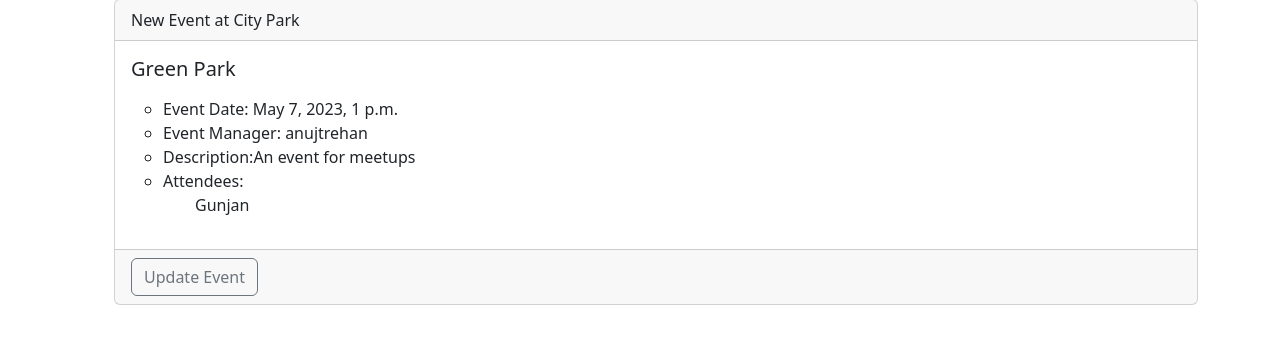
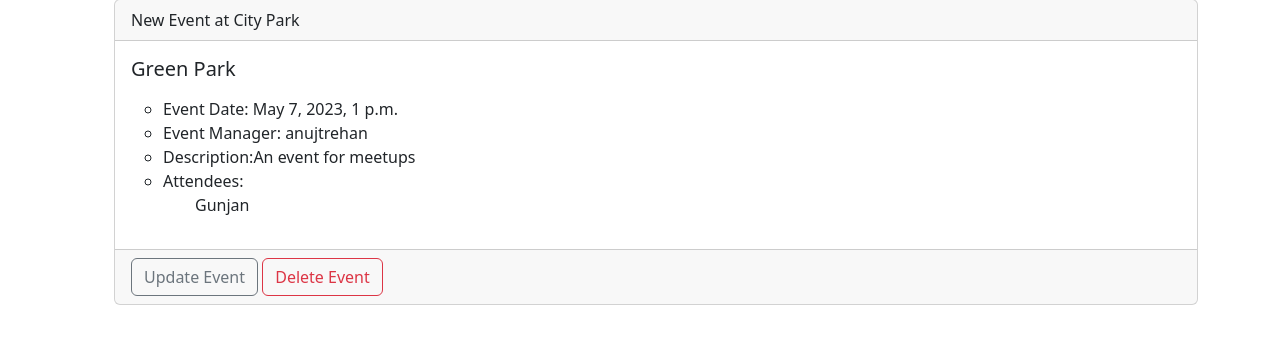
Before and after one commit to anuj2110/django-events-app, a Django app: page /events in a window 1280 px wide. Shown: the part 137-494 px from the top of the page. Run offline with Django 4.2, Linux system fonts and the light colour scheme; data comes from the database, SQL or seed files in the repository; both versions use the stored data as it was after the commit.

Commit message:
Added code for deleting events and venues

```diff
--- a/events/templates/events/list-events.html
+++ b/events/templates/events/list-events.html
@@ -23,6 +23,7 @@
     </div>
     <div class="card-footer text-muted">
       <a href="{% url 'update-event' event.id %}" class="btn btn-outline-secondary">Update Event</a>
+      <a href="{% url 'delete-event' event.id %}" class="btn btn-outline-danger">Delete Event</a>
     </div>
   </div>
   {% endfor %}
--- a/events/templates/events/list-venues.html
+++ b/events/templates/events/list-venues.html
@@ -7,6 +7,7 @@
     <tr>
         <td><a href="{% url 'show-venue' venue.id%}">{{venue.name}}</a></td>
         <td><a href="{% url 'update-venue' venue.id %}" class="btn btn-secondary">Update</a></td>
+        <td><a href="{% url 'delete-venue' venue.id %}" class="btn btn-danger">Delete</a></td>
     </tr>
     {% endfor %}
   </table>
--- a/events/urls.py
+++ b/events/urls.py
@@ -10,5 +10,7 @@ urlpatterns = [
     path('search_venues',views.search_venues,name='search-venues'),
     path('update_venue/<venue_id>',views.update_venue,name='update-venue'),
     path('update_event/<event_id>',views.update_event,name='update-event'),
-    path('add_event',views.add_event,name='add-event')
+    path('add_event',views.add_event,name='add-event'),
+    path('delete_event/<event_id>',views.delete_event,name='delete-event'),
+    path('delete_venue/<venue_id>',views.delete_venue,name='delete-venue')
 ]
--- a/events/views.py
+++ b/events/views.py
@@ -6,6 +6,16 @@ from .models import Events,Venue
 from .forms import VenueForm,EventForm
 from django.http import HttpResponseRedirect
 # Create your views here.
+
+def delete_venue(request,venue_id):
+    venue = Venue.objects.get(pk=venue_id)
+    venue.delete()
+    return redirect('list-venues')
+
+def delete_event(request,event_id):
+    event = Events.objects.get(pk = event_id)
+    event.delete()
+    return redirect('list-events')
 
 def update_event(request,event_id):
      event = Events.objects.get(pk = event_id)
```
Also changed, not shown: db.sqlite3.
